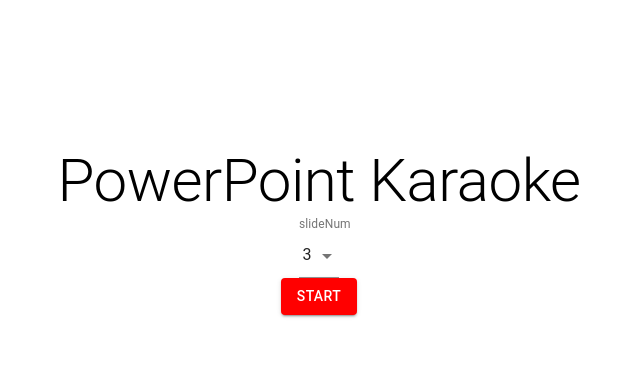
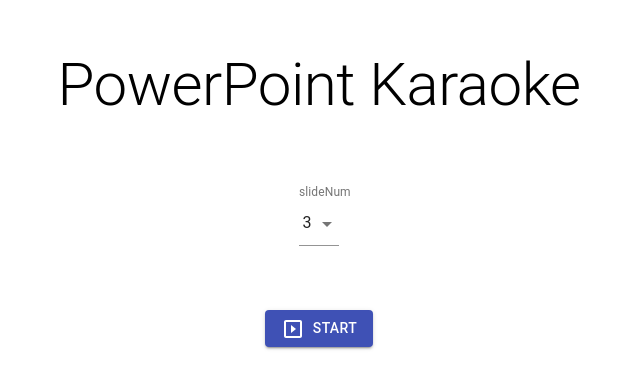
Before and after one commit to takumma/powerpoint-karaoke-web, a React (Create React App) app: page / in a window 1280 px wide. Shown: the part 170-558 px from the top of the page, without its empty margins (321-961 px from the left). Built offline with nearby package versions, Linux system fonts and the light colour scheme.

Commit message:
Update: style

```diff
--- a/src/components/Top.tsx
+++ b/src/components/Top.tsx
@@ -6,6 +6,7 @@
 import Select from '@material-ui/core/Select';
 import {Button, ListItemText, Typography} from '@material-ui/core';
 import { createStyles, withStyles, WithStyles } from "@material-ui/core/styles";
+import {Slideshow} from "@material-ui/icons";
 
 interface State {
   slideNum: number,
@@ -14,8 +15,14 @@
 interface Props extends WithStyles<typeof styles>{}
 
 const styles = theme => createStyles({
+  title: {
+    marginBottom: theme.spacing(8),
+  },
   btn: {
-    backgroundColor: "red"
+    margin: theme.spacing(8),
+  },
+  btnIcon: {
+    marginRight: theme.spacing(1),
   }
 });
 
@@ -39,7 +46,11 @@
 
     return (
       <div className="App-container">
-        <Typography variant="h2" component="h2">
+        <Typography
+          variant="h2"
+          component="h2"
+          className={classes.title}
+        >
           PowerPoint Karaoke
         </Typography>
         <FormControl>
@@ -68,6 +79,7 @@
             }
           }}
         >
+          <Slideshow className={classes.btnIcon}/>
           Start
         </Button>
       </div>
```
